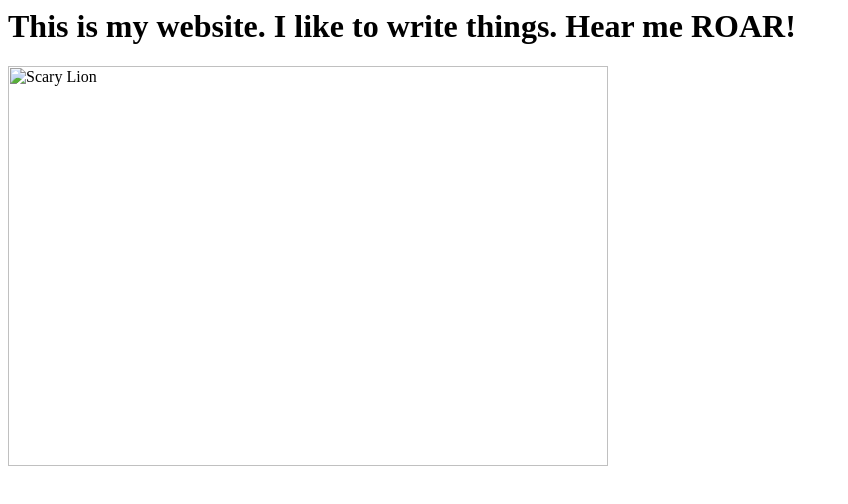
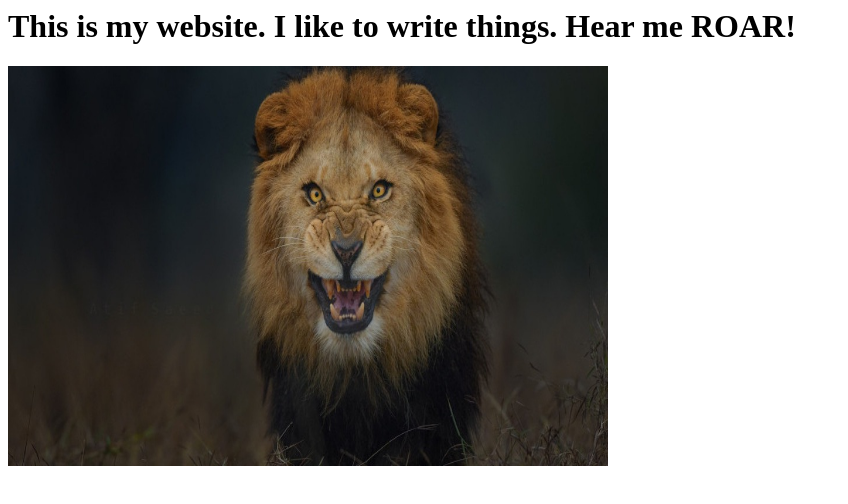
Before and after one commit to BraedenMiguel/braeden.github.io, a plain HTML site: page index.html in a window 1280 px wide. Shown: the whole page, without its empty margins (0-848 px from the left). Drawn offline with Linux system fonts and the light colour scheme.

Commit message:
Update index.html

```diff
--- a/index.html
+++ b/index.html
@@ -5,6 +5,6 @@
 <body>
     <h1> This is my website. I like to write things. Hear me ROAR! </h1>
 
-    <img src="scarylion.jpg" alt="Scary Lion" height="400" width="600">
+    <img src="scary lion.jpg" alt="Scary Lion" height="400" width="600">
 </body>
 </html>
```
